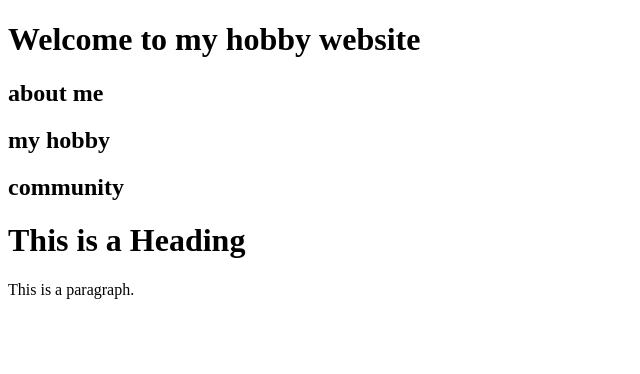
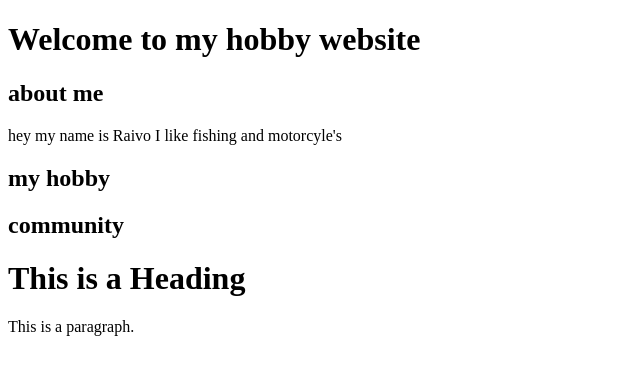
Before and after one commit to raivo943/my-second-webpage, a plain HTML site: page index.html in a window 1280 px wide. Shown: the whole page, without its empty margins (0-640 px from the left). Drawn offline with Linux system fonts and the light colour scheme.

Commit message:
Update index.html

```diff
--- a/index.html
+++ b/index.html
@@ -4,6 +4,8 @@
 
   <h1>Welcome to my hobby website</h1>
   <h2>about me</h2>
+  <p>hey my name is Raivo I like fishing and motorcyle's</P>
+
   <h2>my hobby</h2>
   <h2>community</h2>
 
```
